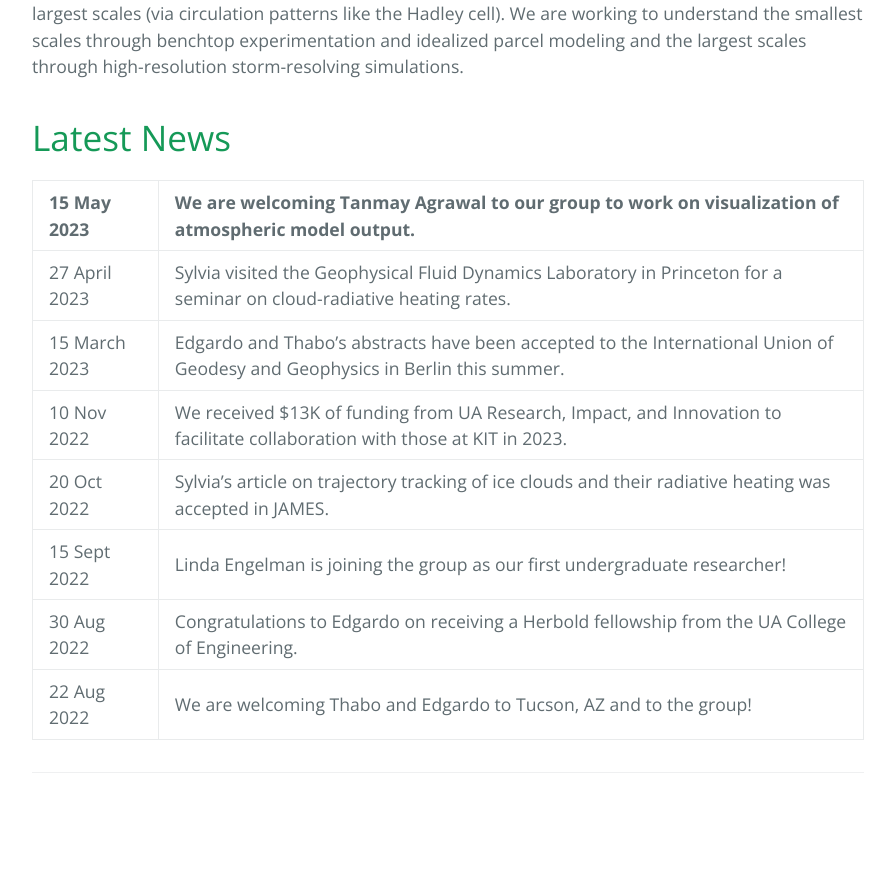
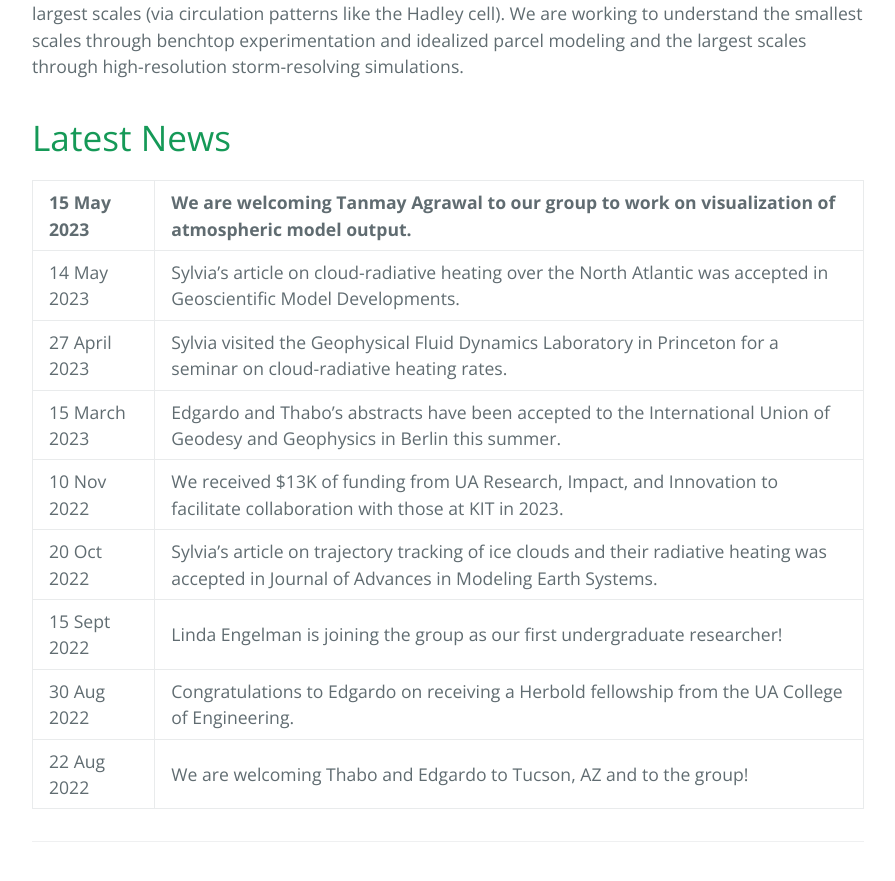
Before and after one commit to sylviasullivan/sylviasullivan.github.io, a Jekyll site: the page built from index.md, in a window 1280 px wide and 900 px high, scrolled down 899 px. Shown: the top 881 px of the window, without its empty margins (192-1087 px from the left). Built offline with Jekyll 4.4.1, drawn with Linux system fonts in a browser that asks for light colours; before the commit the page ends 1736 px from its top, so only the background shows below that.

Commit message:
Add GMD acceptances

```diff
--- a/index.md
+++ b/index.md
@@ -13,10 +13,11 @@ We are broadly interested in scale interactions in the atmosphere and how best t
 
 | 15 May 2023 | We are welcoming Tanmay Agrawal to our group to work on visualization of atmospheric model output. |
 |:--|:--|
+| 14 May 2023 | Sylvia's article on cloud-radiative heating over the North Atlantic was accepted in Geoscientific Model Developments.
 | 27 April 2023 | Sylvia visited the Geophysical Fluid Dynamics Laboratory in Princeton for a seminar on cloud-radiative heating rates. |
 | 15 March 2023 | Edgardo and Thabo's abstracts have been accepted to the International Union of Geodesy and Geophysics in Berlin this summer. |
 | 10 Nov 2022 | We received $13K of funding from UA Research, Impact, and Innovation to facilitate collaboration with those at KIT in 2023. |
-| 20 Oct 2022  | Sylvia's article on trajectory tracking of ice clouds and their radiative heating was accepted in JAMES.  |
+| 20 Oct 2022  | Sylvia's article on trajectory tracking of ice clouds and their radiative heating was accepted in Journal of Advances in Modeling Earth Systems.  |
 | 15 Sept 2022 | Linda Engelman is joining the group as our first undergraduate researcher!
 | 30 Aug 2022 | Congratulations to Edgardo on receiving a Herbold fellowship from the UA College of Engineering. |
 | 22 Aug 2022 | We are welcoming Thabo and Edgardo to Tucson, AZ and to the group! |
```
